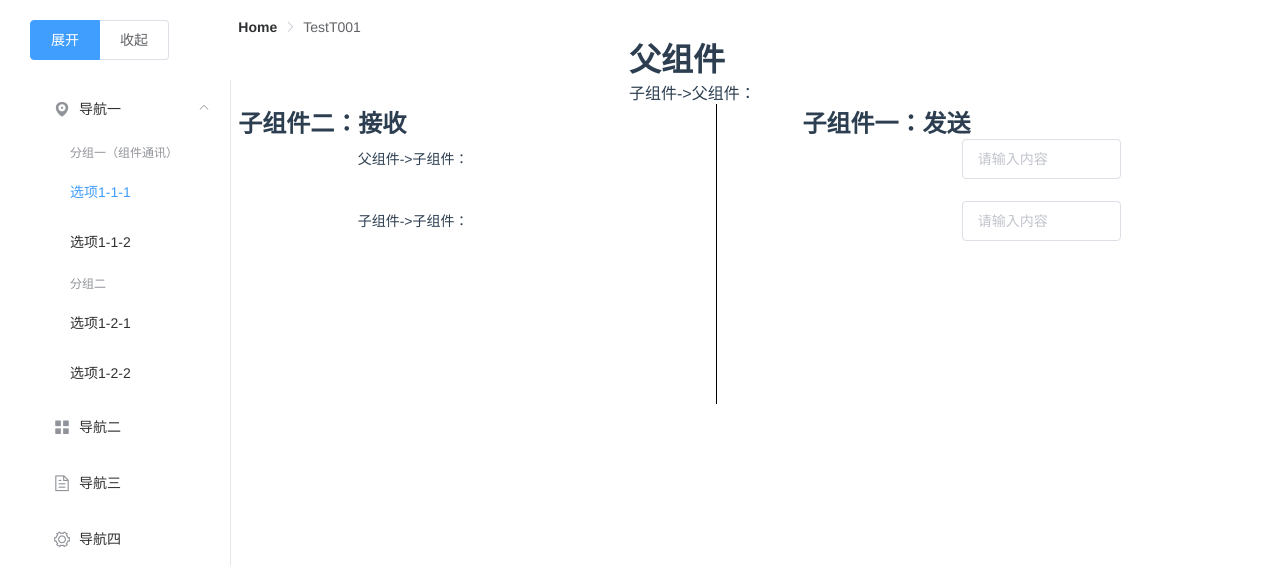
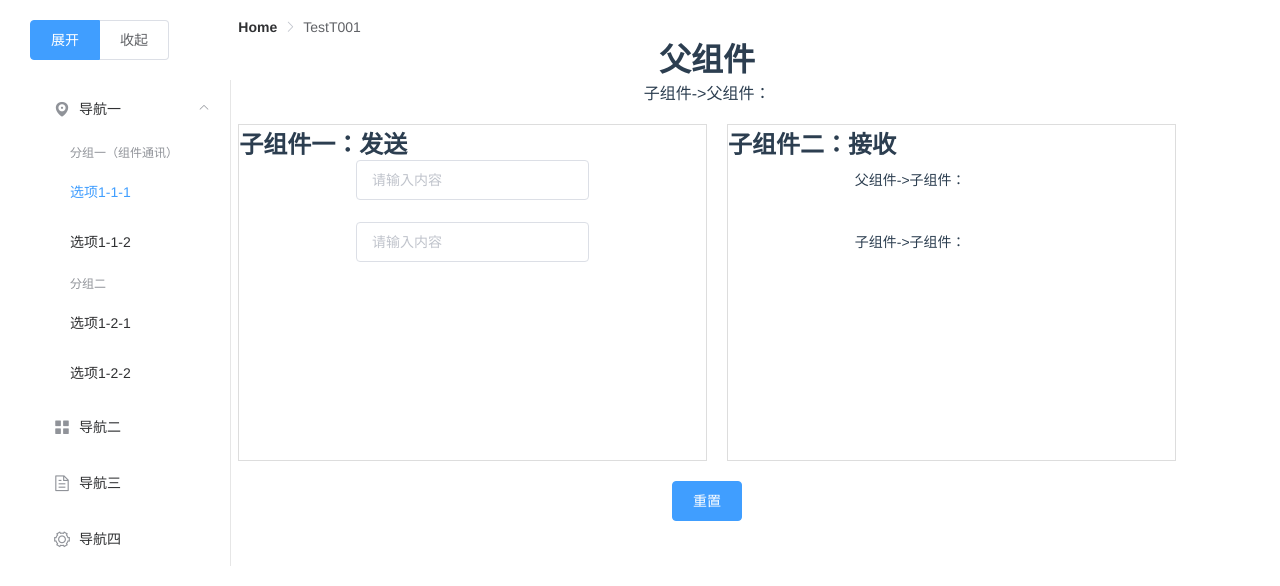
Before and after one commit to lyj183/FirstVueProject, a Vue app: page /#/ in a window 1280 px wide. Shown: the top 586 px of the page. Built offline with nearby package versions, Linux system fonts and the light colour scheme.

Commit message:
添加组件通讯重置

```diff
--- a/src/components/Home.vue
+++ b/src/components/Home.vue
@@ -36,9 +36,13 @@
           </el-menu-item>
         </el-menu>
       </el-col>
-      <el-col :span="20">
+      <el-col :span="18">
         <div v-if="indexPath[1]=='1-1-1'">
           <parent-view></parent-view>
+        </div>
+      </el-col>
+      <el-col :span="2">
+        <div>
         </div>
       </el-col>
     </el-row>
@@ -61,10 +65,10 @@ export default {
   },
   methods: {
     handleSelect(key, keyPath) {
-      console.log(key, keyPath);
+      // console.log(key, keyPath);
       this.index = key;
       this.indexPath = keyPath;
-      console.log("indexPath: " + this.indexPath);
+      // console.log("indexPath: " + this.indexPath);
     }
   }
 }
--- a/src/components/test001/ChildOneView.vue
+++ b/src/components/test001/ChildOneView.vue
@@ -1,25 +1,31 @@
+<!-- 子组件一，用以发送数据 -->
 <template>
+<div class="child-one-view">
   <el-form>
     <el-form-item>
       <el-row type="flex" justify="center">
-      <el-col :span="8">
+        <el-col :span="12">
           <el-input v-model="formName1" placeholder="请输入内容"></el-input>
         </el-col>
       </el-row>
     </el-form-item>
     <el-form-item>
       <el-row type="flex" justify="center">
-      <el-col :span="8">
+        <el-col :span="12">
           <el-input v-model="formName2" placeholder="请输入内容"></el-input>
         </el-col>
       </el-row>
     </el-form-item>
   </el-form>
+</div>
 </template>
 
 <script>
 import eventHub from '@/tools/eventhub'
 export default {
+  props: {
+    resetNames: '', // 父组件传递过来的清空数据
+  },
   data() {
     return {
       formName1: '',
@@ -28,15 +34,30 @@ export default {
   },
   watch: {
     formName1() {
+      // 传递给父组件，formName1的值
       this.$emit('changeFormNameOne', this.formName1);
     },
     formName2() {
       // eventHub触发事件
+      // 传递给子组件二，formName2的值
       eventHub.$emit('changeFormNameTwo', this.formName2);
+    },
+    resetNames() {
+      console.log('进入子一');
+      if(this.resetNames) {
+        console.log("resetNames是：" + this.resetNames);
+        this.formName1 = '';
+        console.log("formName1空啦！！！！！");
+        this.formName2 = '';
+        console.log("formName2空啦！！！！！");
       }
     }
+  },
 }
 </script>
 
 <style scoped>
+.child-one-view {
+  height: 300px;
+}
 </style>
--- a/src/components/test001/ChildTwoView.vue
+++ b/src/components/test001/ChildTwoView.vue
@@ -1,10 +1,12 @@
+<!-- 子组件二，用以显示接收的数据 -->
 <template>
+<div class="child-two-view">
   <el-form>
     <!-- 方法一：父组件传递给子组件 -->
     <el-form-item>
       <el-row type="flex" justify="center">
         <el-col :span="12">
-        <p>父组件->子组件： {{picName1}}</p>
+          <p>父组件->子组件： {{pickName1}}</p>
         </el-col>
       </el-row>
     </el-form-item>
@@ -12,32 +14,43 @@
     <el-form-item>
       <el-row type="flex" justify="center">
         <el-col :span="12">
-        <p>子组件->子组件： {{picName2}}</p>
+          <p>子组件->子组件： {{pickName2}}</p>
         </el-col>
       </el-row>
     </el-form-item>
   </el-form>
+</div>
 </template>
 
 <script>
 import eventHub from '@/tools/eventhub'
 export default {
   props: {
-    picName1: '',
+    pickName1: '',  // 父组件传递过来的，其从子组件一获取的数据
   },
   data() {
     return {
-      picName2: ''
+      pickName2: ''
     }
   },
   mounted(){
     // eventHub接收事件
     eventHub.$on('changeFormNameTwo', (formName2) => {
-      this.picName2 = formName2;
+      this.pickName2 = formName2;
     });
+  },
+  watch: {
+    pickName1() {
+      if(!this.pickName1) {
+        console.log("pickName1空啦！！！！！");
+      }
+    },
   },
 }
 </script>
 
 <style scoped>
+.child-two-view {
+  height: 300px;
+}
 </style>
--- a/src/components/test001/ParentView.vue
+++ b/src/components/test001/ParentView.vue
@@ -1,3 +1,4 @@
+<!-- 父组件，用以显示传递数据 -->
 <template>
   <div class="parent-view" ref="parentView">
     <div class="crumbs">
@@ -9,24 +10,35 @@
     <div class="parent-view-content-wrap">
       <el-row type="flex" justify="center">
         <el-col :span="6">
-          <h1>父组件</h1>
-          <p>子组件->父组件：{{title}}</p>
+          <div class="parent-view-title">
+            <h1>父组件</h1>
+            <p>子组件->父组件：{{title}}</p>
+          </div>
         </el-col>
       </el-row>
       <el-row>
-        <!-- 父组件传递给子组件ChildTwoView，pic-name1必须要用 - 代替驼峰 -->
-        <el-col :span="11">
-          <h2>子组件二：接收</h2>
-          <child-two-view :pic-name1="title"></child-two-view>
-        </el-col>
-        <el-col :span="2">
-          <div class="line-view"></div>
-        </el-col>
-        <!-- 从子组件ChildOneView接收 -->
-        <el-col :span="11">
-          <h2>子组件一：发送</h2>
-          <child-one-view @changeFormNameOne="changeName" :form-name1="title"></child-one-view>
-        </el-col>
+        <div class="view-interval">
+          <el-col :span="12">
+            <div class="child-view-content-wrap">
+              <h2>子组件一：发送</h2>
+              <!-- 子组件一输入时，父组件接收，（@changeFormNameOne="changeName" :form-name1="title"），:form-name1可以随意命名 -->
+              <!-- 父组件重置时，向子组件一发送，（:reset-name="clearPickNames"） -->
+              <child-one-view @changeFormNameOne="changeName" :form-name1="title" :reset-names="clearNames"></child-one-view>
+            </div>
+          </el-col>
+          <el-col :span="12">
+            <div class="child-view-content-wrap child-two-view">
+              <h2>子组件二：接收</h2>
+              <!-- 父组件传递给子组件二，其从子组件一获取的数据，子组件的props的属性必须要用 - 代替驼峰 -->
+              <child-two-view :pick-name1="title"></child-two-view>
+            </div>
+          </el-col>
+        </div>
+      </el-row>
+      <el-row type="flex" justify="center">
+        <div class="view-interval">
+          <el-button type="primary" @click="resetValue">重置</el-button>
+        </div>
       </el-row>
     </div>
   </div>
@@ -42,12 +54,18 @@ export default {
   },
   data() {
     return {
-      title: ''
+      title: '',
+      clearNames: 0,
     }
   },
   methods: {
     changeName(formName1) {
       this.title = formName1;
+    },
+    resetValue() {
+      console.log('进入父')
+      this.title = '';
+      this.clearNames += 1; // 这里有个坑，如果这里值不变化，子组件一就监测不到，造成无法清空
     }
   }
 }
@@ -57,9 +75,16 @@ export default {
   .parent-view-content-wrap {
     height: 300px;
   }
-  .line-view {
-    height: 300px;
-    width: 1px;
-    background-color: black;
+  .parent-view-title {
+    text-align: center;
+  }
+  .view-interval {
+    margin-top: 20px;
+  }
+  .child-view-content-wrap {
+    border: 1px solid #ddd;
+  }
+  .child-two-view {
+    margin-left: 20px;
   }
 </style>
```
Lines whose indentation alone changed are shown as unchanged.
